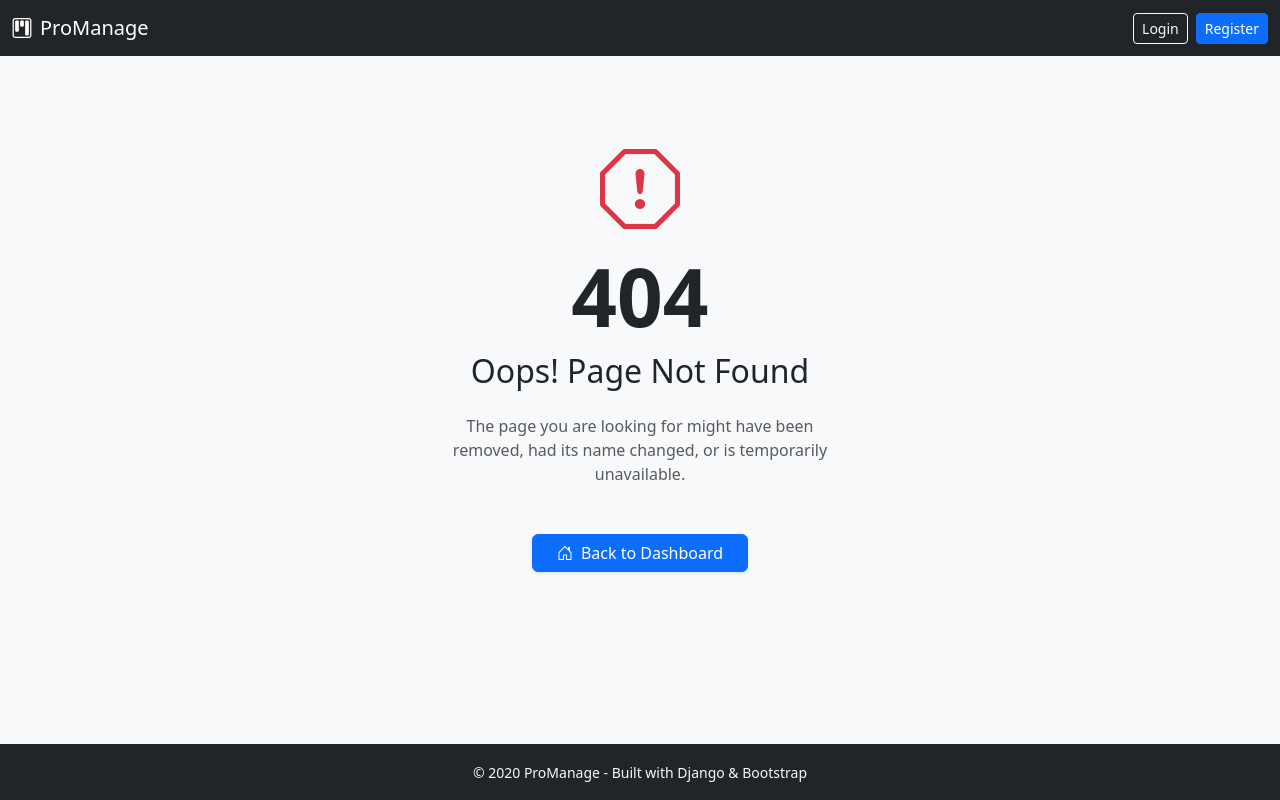
After one commit to Tanvi-Bagwe/project-management-django, a Django app: template templates/404.html in a window 1280 px wide. The commit adds this page. Run offline with Django 5.2, Linux system fonts and the light colour scheme; the template is opened without the code that fills it: most values are stand-ins (such as "Sample title", 1, 10 or a date in 2020).

Commit message:
404 page added

```diff
--- a/core/settings.py
+++ b/core/settings.py
@@ -28,7 +28,7 @@ SECRET_KEY = 'django-insecure-xx-k7e4%8$sf8u+_itk9go6(ipn6%(^pndimhwi8g2$-!=v^0u
 # SECURITY WARNING: don't run with debug turned on in production!
 DEBUG = True
 
-ALLOWED_HOSTS = []
+ALLOWED_HOSTS = ['127.0.0.1', 'localhost']
 
 # Application definition
 
--- /dev/null
+++ b/templates/404.html
@@ -0,0 +1,22 @@
+{% extends "base.html" %}
+
+{% block title %}Page Not Found{% endblock %}
+
+{% block content %}
+    <div class="container text-center py-5">
+        <div class="row justify-content-center">
+            <div class="col-md-6">
+                <i class="bi bi-exclamation-octagon text-danger" style="font-size: 5rem;"></i>
+                <h1 class="display-1 fw-bold">404</h1>
+                <h2 class="mb-4">Oops! Page Not Found</h2>
+                <p class="text-muted mb-5">
+                    The page you are looking for might have been removed, had its name changed, or is temporarily
+                    unavailable.
+                </p>
+                <a href="{% url 'dashboard' %}" class="btn btn-primary px-4 shadow-sm">
+                    <i class="bi bi-house-door me-2"></i>Back to Dashboard
+                </a>
+            </div>
+        </div>
+    </div>
+{% endblock %}
--- a/templates/partials/footer.html
+++ b/templates/partials/footer.html
@@ -1,6 +1,6 @@
 <footer class="bg-dark text-light text-center py-3 mt-auto">
     <small>
-        © {{ now|date:"Y" }} ProManage —
+        © {{ now|date:"Y" }} ProManage -
         Built with Django & Bootstrap
     </small>
 </footer>
```
